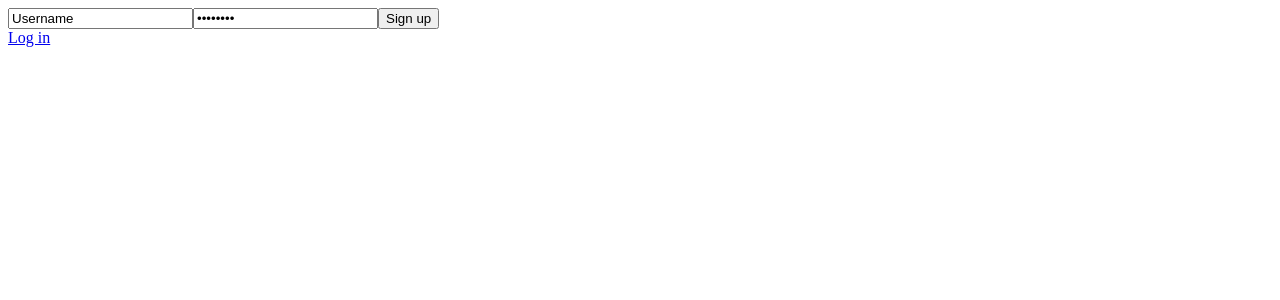
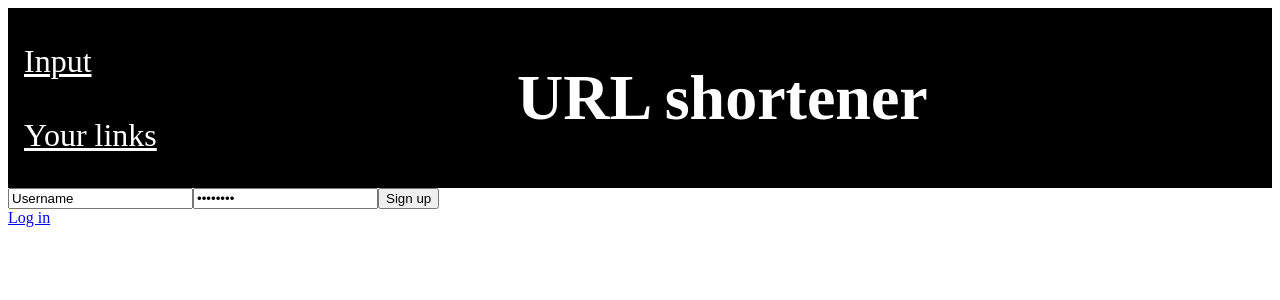
Before and after one commit to evanandrewson-401-advanced-javascript/url-shortener-fe, a React app: page / in a window 1280 px wide. Shown: the top 300 px of the page. Built offline with nearby package versions, Linux system fonts and the light colour scheme.

Commit message:
made Header component and css

```diff
--- a/src/components/App.js
+++ b/src/components/App.js
@@ -7,6 +7,7 @@ import UrlForm from './urlForm/UrlForm';
 import { sessionVerify } from '../actions/sessionActions';
 import { getSessionId, getSessionLoading } from '../selectors/sessionSelectors';
 import LinkList from './links/LinkList';
+import Header from './header/Header';
 
 const PrivateRoute = ({ ...rest }) => {
   const sessionId = useSelector(getSessionId);
@@ -27,6 +28,7 @@ const PrivateRoute = ({ ...rest }) => {
 const App = () => {
   return (
     <Router>
+      <Header />
       <Switch>
         <Route exact path='/' component={Signup} />
         <Route path='/login' component={Login} />
--- /dev/null
+++ b/src/components/header/Header.css
@@ -0,0 +1,24 @@
+.Header {
+    display: flex;
+    background-color: black;
+    color: white;
+
+    h1 {
+        font-size: 4em;
+        flex: 1;
+        text-align: center;
+    }
+
+    nav {
+        display: flex;
+        flex-direction: column;
+        text-decoration: none;
+        justify-content: space-around;
+        font-size: 2em;
+        padding: .5em;
+
+        a {
+            color: white;
+        }
+    }
+}
--- /dev/null
+++ b/src/components/header/Header.js
@@ -0,0 +1,17 @@
+import React from 'react';
+import { Link } from 'react-router-dom';
+import styles from './Header.css';
+
+const Header = () => {
+  return (
+    <section className={styles.Header}>
+      <nav>
+        <Link to='/input'>Input</Link>
+        <Link to='/links'>Your links</Link>
+      </nav>
+      <h1>URL shortener</h1>
+    </section>
+  );
+};
+
+export default Header;
```
